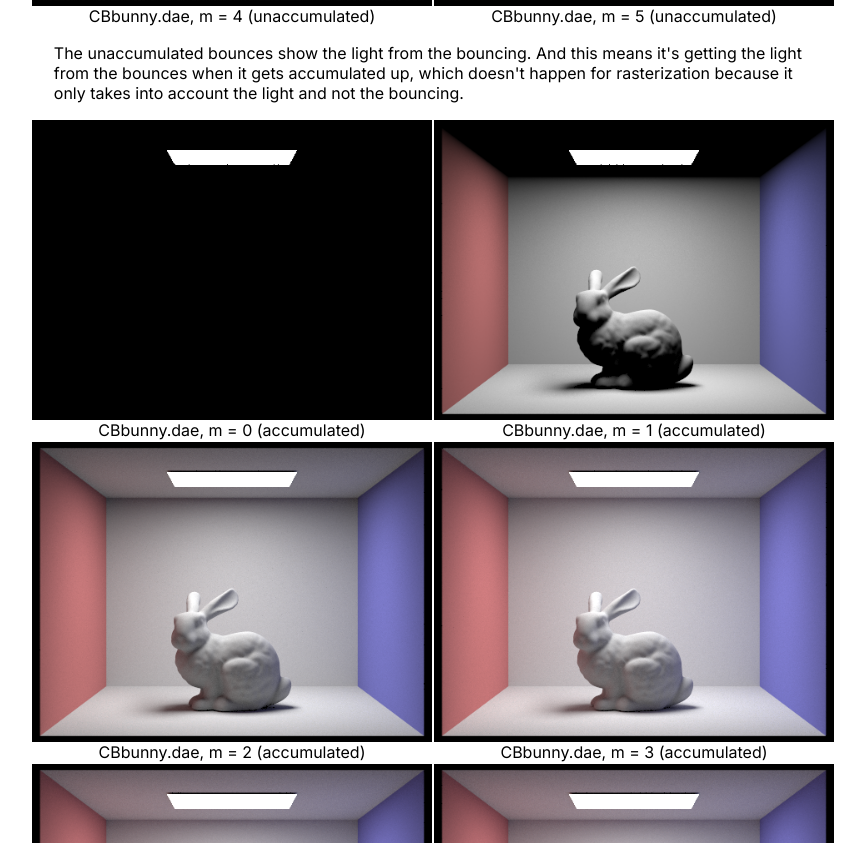
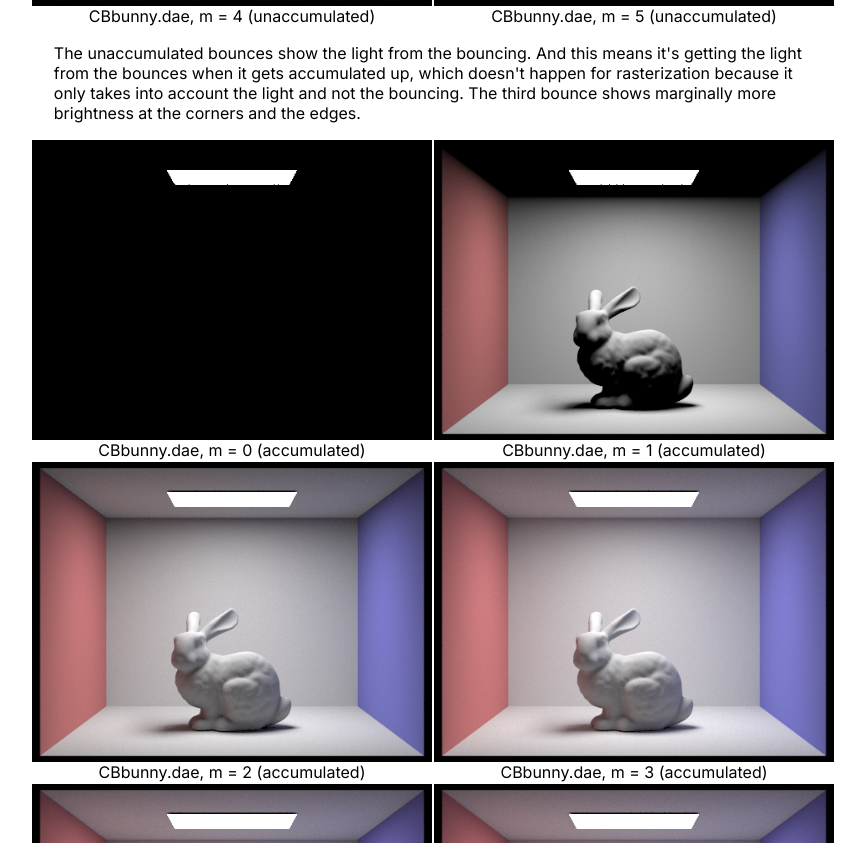
Before and after one commit to cal-cs184-student/hw3-abe-writeup, a plain HTML site: page index.html in a window 1280 px wide. Shown: the part 6057-6900 px from the top of the page, without its empty margins (207-1072 px from the left). Drawn offline with nearby package versions, Linux system fonts and the light colour scheme; some packages are replaced by stand-ins of ours.

Commit message:
Add third bounce note to Part 4
Co-Authored-By: Claude Opus 5.5 <noreply@anthropic.com>
Claude-Session: https://claude.ai/code/session_01MPeHUznhQZGbpGCFmBdCYW

```diff
--- a/index.html
+++ b/index.html
@@ -226,7 +226,7 @@
 			  </tr>
 			</table>
 		</div>
-		<p>The unaccumulated bounces show the light from the bouncing. And this means it's getting the light from the bounces when it gets accumulated up, which doesn't happen for rasterization because it only takes into account the light and not the bouncing.</p>
+		<p>The unaccumulated bounces show the light from the bouncing. And this means it's getting the light from the bounces when it gets accumulated up, which doesn't happen for rasterization because it only takes into account the light and not the bouncing. The third bounce shows marginally more brightness at the corners and the edges.</p>
 
 		<!-- Accumulated bounces, m = 0-5 -->
 		<div style="display: flex; flex-direction: column; align-items: center;">
```
